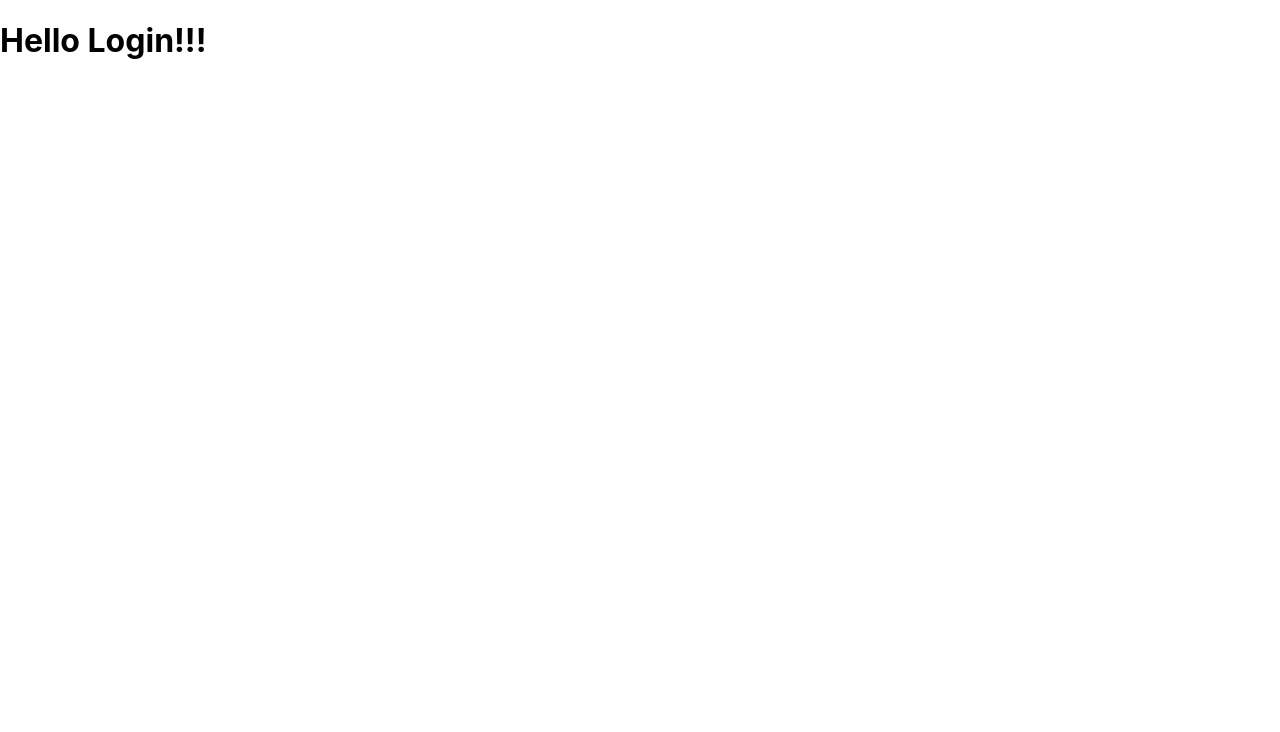
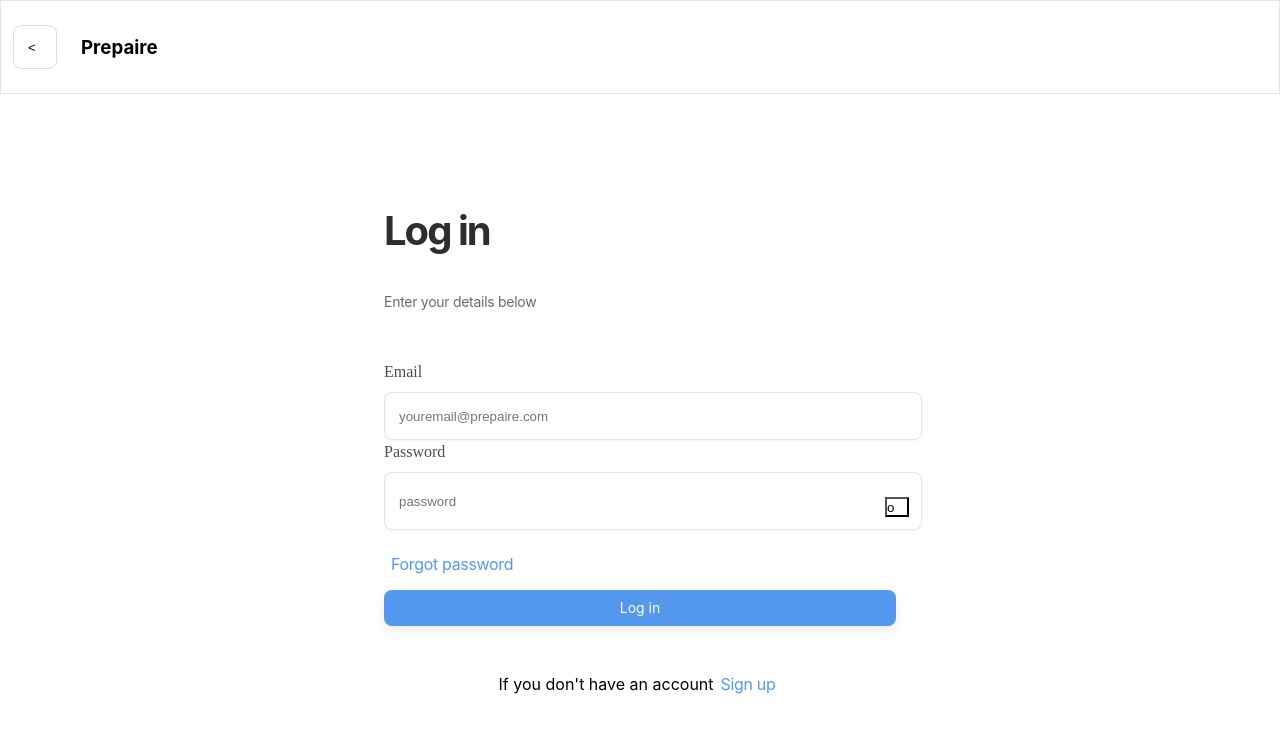
Before and after one commit to gitzero728/React-Practice, a React (Create React App) app: page /login in a window 1280 px wide. Shown: the top 732 px of the page. Built offline with nearby package versions, Linux system fonts and the light colour scheme.

Commit message:
Created login page in temporaily

```diff
--- /dev/null
+++ b/src/Login/Login.css
@@ -0,0 +1,181 @@
+#root {
+  height: 100%;
+}
+
+.auth-topBar {
+  align-items: center;
+  border: 1px solid rgba(0, 0, 0, .1);
+  display: flex;
+  gap: 24px;
+  height: 68px;
+  padding: 12px;
+}
+
+.auth-topBar button {
+  align-items: center;
+  background: #fff;
+  border: 1px solid #dedddd;
+  border-radius: 8px;
+  display: flex;
+  height: 44px;
+  padding: 12px 14px;
+  width: 44px;
+}
+
+.auth-topBar h3 {
+  cursor: pointer;
+}
+
+.signIn-container {
+  gap: 32px;
+  min-width: 40%;
+
+  align-items: center;
+  display: flex;
+  flex-direction: column;
+  justify-content: center;
+  margin: auto;
+  padding-top: 78px;
+  width: -moz-fit-content;
+  width: fit-content;
+}
+
+.signIn-text-container {
+  color: rgba(43, 43, 43, .7);
+  gap: 16px;
+  justify-content: left;
+  text-align: left !important;
+  width: 100%;
+}
+
+.signIn-container h2 {
+  color: #2e2e2e;
+  font-family: Inter;
+  font-size: 40px;
+  font-style: normal;
+  font-weight: 700;
+  letter-spacing: -2px;
+  line-height: 52px;
+}
+
+.signIn-text-container p {
+  font-family: Inter;
+  font-size: 14px;
+  font-style: normal;
+  font-weight: 400;
+  letter-spacing: -.28px;
+  line-height: 24px;
+  text-align: left !important;
+}
+
+.signIn-content-container {
+  width: 100%;
+}
+
+.input-container {
+  display: flex;
+  flex-direction: column;
+  gap: 8px;
+}
+
+label {
+  color: #4d4d4d;
+  font-family: NeueHaas-roman;
+  font-size: 16px;
+  line-height: 24px;
+  margin: 0;
+}
+
+.input-wrapper {
+  align-items: center;
+  background: #fff;
+  background: var(--generic-white, #fff);
+  border: 1px solid rgba(0, 0, 0, .1);
+  border-radius: 8px;
+  box-shadow: 0 1px 2px 0 rgba(16, 24, 40, .05);
+  display: flex;
+  justify-content: space-between;
+  padding: 12px;
+  width: 500px;
+}
+
+.input-wrapper input {
+  background: #fff;
+  background: var(--generic-white, #fff);
+  height: 20px;
+  border: none;
+}
+
+.input-wrapper button {
+  background: none;
+  height: 20px;
+  margin: 0;
+  padding: 0;
+  width: 24px;
+}
+
+.signIn-forgotPassword-wrapper {
+  display: flex;
+}
+
+.signIn-forgotPassword-wrapper button {
+  background: none;
+  color: #5498ee;
+  font-family: Inter;
+  font-size: 16px;
+  font-style: normal;
+  font-weight: 400;
+  letter-spacing: -.32px;
+  line-height: 28px;
+  margin-top: 0;
+  padding-bottom: 0;
+  padding-left: 7px;
+  padding-top: 0;
+  border: none;
+}
+
+.signIn-button-wrapper {
+  display: flex;
+  flex-direction: column;
+}
+
+.button-tertiary {
+  align-items: center;
+  background-color: #fff;
+  background: #5498ee;
+  border: none;
+  border-radius: 8px;
+  box-shadow: 0 4px 12px 0 rgba(0, 0, 0, .08);
+  color: #fff;
+  display: flex;
+  font-family: Inter;
+  font-size: 14px;
+  gap: 8px;
+  justify-content: center;
+  line-height: 20px;
+  margin: 0;
+  padding: 8px 12px;
+}
+
+.signIn-content-container button {
+  margin-top: 12px !important;
+}
+
+.signIn-gotoSignup-wrapper {
+  display: flex;
+}
+
+.signIn-gotoSignup-wrapper button {
+  background: none;
+  color: #5498ee;
+  font-family: Inter;
+  font-size: 16px;
+  font-style: normal;
+  font-weight: 400;
+  letter-spacing: -.32px;
+  line-height: 28px;
+  padding-bottom: 0;
+  padding-left: 7px;
+  padding-top: 0;
+  border: none;
+}
--- a/src/Login/Login.jsx
+++ b/src/Login/Login.jsx
@@ -1,9 +1,69 @@
-import React from 'react';
+import React from "react";
+import "./Login.css";
 
 function Login() {
   return (
     <div>
-      <h1>Hello Login!!!</h1>
+      <div className="auth-topBar">
+        <button>&lt;</button>
+        <h3>Prepaire</h3>
+      </div>
+      <div className="signIn-container">
+        <div className="signIn-text-container">
+          <h2>Log in</h2>
+          <p>Enter your details below</p>
+        </div>
+        <form className="signIn-content-container" novalidate>
+          <div className="input-container">
+            <label>Email</label>
+            <div className="input-wrapper" style={{ width: "100%" }}>
+              <input
+                type="email"
+                name="email"
+                autoComplete="off"
+                placeholder="youremail@prepaire.com"
+              />
+            </div>
+          </div>
+          <div className="input-container">
+            <label>Password</label>
+            <div
+              className="input-wrapper"
+              style={{ width: "100%", maxHeight: "46px", alignItems: "center" }}
+            >
+              <input
+                id="password"
+                type="password"
+                required
+                name="email"
+                placeholder="password"
+              />
+              <button
+                type="button"
+                style={{
+                  display: "flex",
+                  padding: "0px",
+                  alignItems: "center",
+                }}
+              >
+                o
+              </button>
+            </div>
+            <div className="signIn-forgotPassword-wrapper">
+              <button type="button">Forgot password</button>
+            </div>
+          </div>
+          <div className="signIn-button-wrapper">
+            <button className="button-tertiary" type="submit">
+              Log in
+            </button>
+          </div>
+        </form>
+        <div className="signIn-gotoSignup-wrapper">
+          <p>If you don't have an account</p>
+          <button type="button">Sign up</button>
+        </div>
+      </div>
     </div>
   );
 }
```
